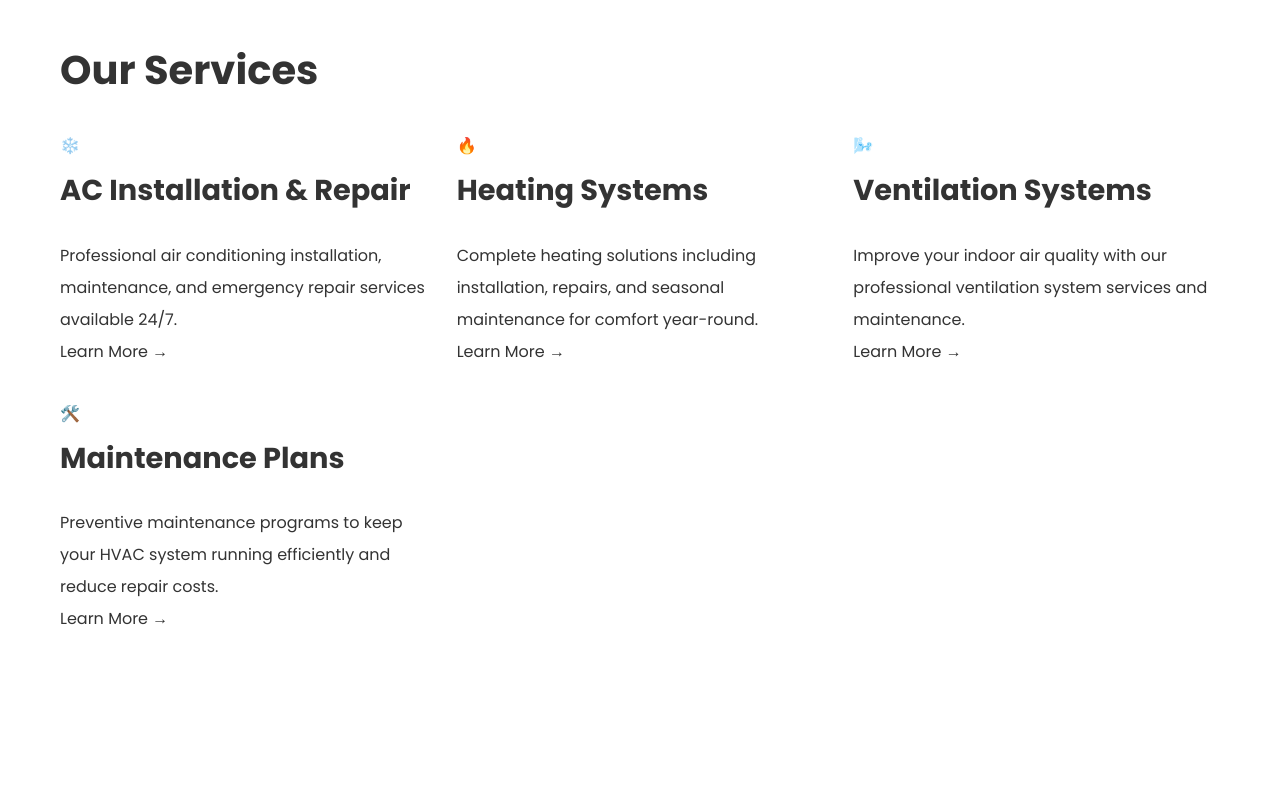
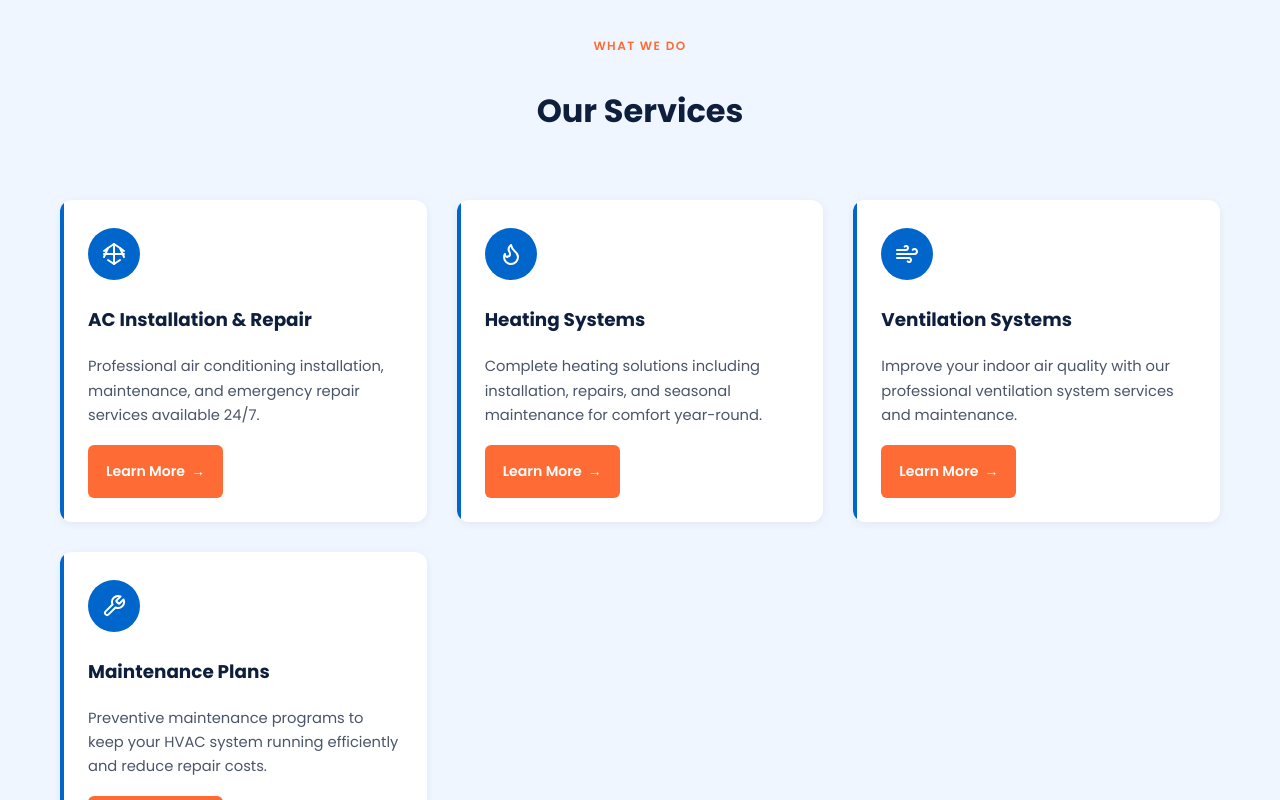
Before and after one commit to FatinahM/NationalMechanicMaintenance, a React (Create React App) app: page / in a window 1280 px wide. Shown: the part 720-1520 px from the top of the page. Built offline with nearby package versions, Linux system fonts and the light colour scheme.

Commit message:
changes to Homepage.js, Homepage.css

```diff
--- a/src/components/Navigation.js
+++ b/src/components/Navigation.js
@@ -38,7 +38,7 @@ function Navigation() {
           </li>
           <li className="nav-item">
             <Link to="/contact" className="nav-links" onClick={() => setIsMenuOpen(false)}>
-              Contact
+              Contact Us
             </Link>
           </li>
           <li className="nav-item">
--- a/src/index.css
+++ b/src/index.css
@@ -7,7 +7,7 @@
 body {
   font-family: 'Poppins', sans-serif;
   color: #333;
-  line-height: 2;
+  line-height: 2.6;
 }
 
 html {
--- a/src/pages/HomePage.css
+++ b/src/pages/HomePage.css
@@ -1,9 +1,11 @@
+/* ============================================
+   HERO SECTION
+   ============================================ */
 .hero {
   position: relative;
   overflow: hidden;
-  height: 50vh; /* adjust as needed */
-  min-height: 600px; /* ensure it doesn't get too small on mobile */
-  /* keep whatever height/padding you already have */
+  height: 50vh;
+  min-height: 600px;
 }
 
 .hero-slideshow {
@@ -39,7 +41,14 @@
   text-align: center;
   color: white;
   padding: 0 20px;
+}
 
+.hero-content h1 {
+  color: white;
+}
+
+.hero-buttons {
+  margin-top: 40px;
 }
 
 .hero-dots {
@@ -67,10 +76,179 @@
   background: white;
 }
 
-.hero-buttons {
-  margin-top: 40px;  /* adjust this value to taste */
+/* ============================================
+   SHARED LAYOUT
+   ============================================ */
+.section-padding {
+  padding: 72px 0;
 }
 
-.hero-content h1 {
-  color: white;
+.container {
+  width: 100%;
+  max-width: 1200px;
+  margin: 0 auto;
+  padding: 0 40px;
 }
+
+/* ============================================
+   SERVICES SECTION — OPTION 3
+   ============================================ */
+.featured-services {
+  background-color: #f0f6ff;
+}
+
+.services-heading {
+  text-align: center;
+  margin-bottom: 48px;
+}
+
+.services-eyebrow {
+  display: block;
+  font-size: 0.75rem;
+  font-weight: 600;
+  letter-spacing: 0.12em;
+  text-transform: uppercase;
+  color: #ff6b35;
+  margin-bottom: 8px;
+}
+
+.services-heading h2 {
+  font-size: 2rem;
+  font-weight: 700;
+  color: #0d1f3c;
+  margin: 0;
+}
+
+/* 2×2 grid */
+.services-grid {
+  display: grid;
+  grid-template-columns: repeat(2, 1fr);
+  gap: 24px;
+}
+
+/* Card */
+.service-card {
+  background: #ffffff;
+  border-radius: 12px;
+  padding: 28px 28px 24px;
+  position: relative;
+  overflow: hidden;
+  transition: transform 0.25s ease, box-shadow 0.25s ease;
+  box-shadow: 0 2px 8px rgba(0, 0, 0, 0.06);
+}
+
+.service-card:hover {
+  transform: translateY(-4px);
+  box-shadow: 0 10px 28px rgba(0, 102, 204, 0.12);
+}
+
+/* Left accent stripe */
+.service-card-accent {
+  position: absolute;
+  top: 0;
+  left: 0;
+  width: 4px;
+  height: 100%;
+  background-color: #0066cc;
+  border-radius: 4px 0 0 4px;
+}
+
+/* Blue circle icon */
+.service-icon-circle {
+  width: 52px;
+  height: 52px;
+  border-radius: 50%;
+  background-color: #0066cc;
+  color: #ffffff;
+  display: flex;
+  align-items: center;
+  justify-content: center;
+  margin-bottom: 16px;
+}
+
+.service-card h3 {
+  font-size: 1.15rem;
+  font-weight: 700;
+  color: #0d1f3c;
+  margin: 0 0 10px;
+}
+
+.service-card p {
+  font-size: 0.92rem;
+  color: #4a5568;
+  line-height: 1.65;
+  margin: 0 0 18px;
+}
+
+/* CTA button */
+.service-card-btn {
+  display: inline-flex;
+  align-items: center;
+  gap: 6px;
+  padding: 8px 18px;
+  border-radius: 6px;
+  background-color: #ff6b35;
+  color: #ffffff;
+  font-size: 0.88rem;
+  font-weight: 600;
+  transition: background-color 0.2s ease, transform 0.2s ease;
+  text-decoration: none;
+}
+
+.service-card-btn:hover {
+  background-color: #e55a2b;
+  transform: translateY(-1px);
+}
+
+/* ============================================
+   SERVICES — RESPONSIVE
+   ============================================ */
+
+/* Tablet */
+@media screen and (max-width: 1024px) {
+  .services-grid {
+    gap: 18px;
+  }
+
+  .service-card {
+    padding: 22px 22px 20px;
+  }
+}
+
+/* Mobile */
+@media screen and (max-width: 768px) {
+  .section-padding {
+    padding: 48px 0;
+  }
+
+  .container {
+    padding: 0 20px;
+  }
+
+  .services-heading {
+    margin-bottom: 32px;
+  }
+
+  .services-heading h2 {
+    font-size: 1.6rem;
+  }
+
+  /* Stack to single column on mobile */
+  .services-grid {
+    grid-template-columns: 1fr;
+    gap: 16px;
+  }
+
+  .service-card {
+    padding: 20px 18px 18px;
+  }
+
+  .service-icon-circle {
+    width: 44px;
+    height: 44px;
+  }
+
+  .service-card h3 {
+    font-size: 1.05rem;
+  }
+}
--- a/src/pages/HomePage.js
+++ b/src/pages/HomePage.js
@@ -6,6 +6,57 @@ const heroSlides = [
   '/images/house222222.png',
   '/images/HVAC.png',
   '/images/feauture_1_img_1-2.jpg',
+];
+
+/* ── inline SVG icons (no external dependency) ── */
+const IconSnowflake = () => (
+  <svg xmlns="http://www.w3.org/2000/svg" width="24" height="24" viewBox="0 0 24 24"
+    fill="none" stroke="currentColor" strokeWidth="2" strokeLinecap="round" strokeLinejoin="round">
+    <line x1="12" y1="2" x2="12" y2="22"/><line x1="2" y1="12" x2="22" y2="12"/>
+    <polyline points="6 6 12 2 18 6"/><polyline points="6 18 12 22 18 18"/>
+    <polyline points="2 9 6 6 2 15"/><polyline points="22 9 18 6 22 15"/>
+  </svg>
+);
+const IconFlame = () => (
+  <svg xmlns="http://www.w3.org/2000/svg" width="24" height="24" viewBox="0 0 24 24"
+    fill="none" stroke="currentColor" strokeWidth="2" strokeLinecap="round" strokeLinejoin="round">
+    <path d="M8.5 14.5A2.5 2.5 0 0011 12c0-1.38-.5-2-1-3-1.072-2.143-.224-4.054 2-6 .5 2.5 2 4.9 4 6.5 2 1.6 3 3.5 3 5.5a7 7 0 11-14 0c0-1.153.433-2.294 1-3a2.5 2.5 0 002.5 3z"/>
+  </svg>
+);
+const IconWind = () => (
+  <svg xmlns="http://www.w3.org/2000/svg" width="24" height="24" viewBox="0 0 24 24"
+    fill="none" stroke="currentColor" strokeWidth="2" strokeLinecap="round" strokeLinejoin="round">
+    <path d="M9.59 4.59A2 2 0 1111 8H2m10.59 11.41A2 2 0 1014 16H2m15.73-8.27A2.5 2.5 0 1119.5 12H2"/>
+  </svg>
+);
+const IconTool = () => (
+  <svg xmlns="http://www.w3.org/2000/svg" width="24" height="24" viewBox="0 0 24 24"
+    fill="none" stroke="currentColor" strokeWidth="2" strokeLinecap="round" strokeLinejoin="round">
+    <path d="M14.7 6.3a1 1 0 000 1.4l1.6 1.6a1 1 0 001.4 0l3.77-3.77a6 6 0 01-7.94 7.94l-6.91 6.91a2.12 2.12 0 01-3-3l6.91-6.91a6 6 0 017.94-7.94l-3.76 3.76z"/>
+  </svg>
+);
+
+const services = [
+  {
+    icon: <IconSnowflake />,
+    title: 'AC Installation & Repair',
+    description: 'Professional air conditioning installation, maintenance, and emergency repair services available 24/7.',
+  },
+  {
+    icon: <IconFlame />,
+    title: 'Heating Systems',
+    description: 'Complete heating solutions including installation, repairs, and seasonal maintenance for comfort year-round.',
+  },
+  {
+    icon: <IconWind />,
+    title: 'Ventilation Systems',
+    description: 'Improve your indoor air quality with our professional ventilation system services and maintenance.',
+  },
+  {
+    icon: <IconTool />,
+    title: 'Maintenance Plans',
+    description: 'Preventive maintenance programs to keep your HVAC system running efficiently and reduce repair costs.',
+  },
 ];
 
 function HomePage() {
@@ -21,8 +72,6 @@ function HomePage() {
   return (
     <div className="home-page">
       <section className="hero">
-
-        {/* Slideshow background */}
         <div className="hero-slideshow">
           {heroSlides.map((slide, index) => (
             <div
@@ -34,7 +83,6 @@ function HomePage() {
           <div className="hero-overlay" />
         </div>
 
-        {/* Hero content — unchanged */}
         <div className="hero-content">
           <h1>Professional HVAC Services</h1>
           <p>Expert heating, cooling, and ventilation solutions for your home and business</p>
@@ -44,7 +92,6 @@ function HomePage() {
           </div>
         </div>
 
-        {/* Dot controls */}
         <div className="hero-dots">
           {heroSlides.map((_, index) => (
             <button
@@ -54,37 +101,29 @@ function HomePage() {
             />
           ))}
         </div>
-
       </section>
 
+      {/* ── SERVICES — Option 3 ── */}
       <section className="featured-services section-padding">
         <div className="container">
-          <h2>Our Services</h2>
+          <div className="services-heading">
+            <span className="services-eyebrow">What We Do</span>
+            <h2>Our Services</h2>
+          </div>
           <div className="services-grid">
-            <div className="service-card">
-              <div className="service-icon">❄️</div>
-              <h3>AC Installation & Repair</h3>
-              <p>Professional air conditioning installation, maintenance, and emergency repair services available 24/7.</p>
-              <Link to="/services">Learn More →</Link>
-            </div>
-            <div className="service-card">
-              <div className="service-icon">🔥</div>
-              <h3>Heating Systems</h3>
-              <p>Complete heating solutions including installation, repairs, and seasonal maintenance for comfort year-round.</p>
-              <Link to="/services">Learn More →</Link>
-            </div>
-            <div className="service-card">
-              <div className="service-icon">🌬️</div>
-              <h3>Ventilation Systems</h3>
-              <p>Improve your indoor air quality with our professional ventilation system services and maintenance.</p>
-              <Link to="/services">Learn More →</Link>
-            </div>
-            <div className="service-card">
-              <div className="service-icon">🛠️</div>
-              <h3>Maintenance Plans</h3>
-              <p>Preventive maintenance programs to keep your HVAC system running efficiently and reduce repair costs.</p>
-              <Link to="/services">Learn More →</Link>
-            </div>
+            {services.map((svc, i) => (
+              <div className="service-card" key={i}>
+                <div className="service-card-accent" />
+                <div className="service-icon-circle" aria-hidden="true">
+                  {svc.icon}
+                </div>
+                <h3>{svc.title}</h3>
+                <p>{svc.description}</p>
+                <Link to="/services" className="service-card-btn">
+                  Learn More <span aria-hidden="true">→</span>
+                </Link>
+              </div>
+            ))}
           </div>
         </div>
       </section>
```
